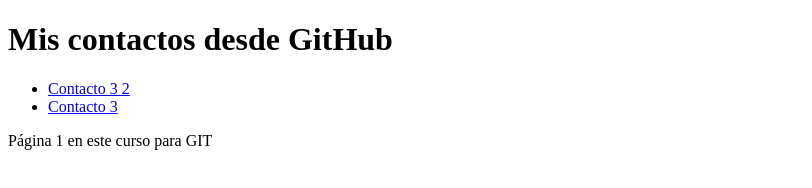
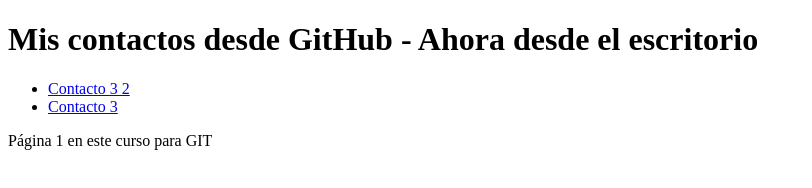
Before and after one commit to Theodoran1981/testeando, a plain HTML site: page contacto.html in a window 1280 px wide. Shown: the whole page, without its empty margins (0-812 px from the left). Drawn offline with Linux system fonts and the light colour scheme.

Commit message:
Cambios en contacto desde el escritorio

```diff
--- a/contacto.html
+++ b/contacto.html
@@ -15,7 +15,7 @@
 	<body>
 
 		<h1>
-			Mis contactos desde GitHub
+			Mis contactos desde GitHub - Ahora desde el escritorio
 		</h1>
 
 		<ul>
```
